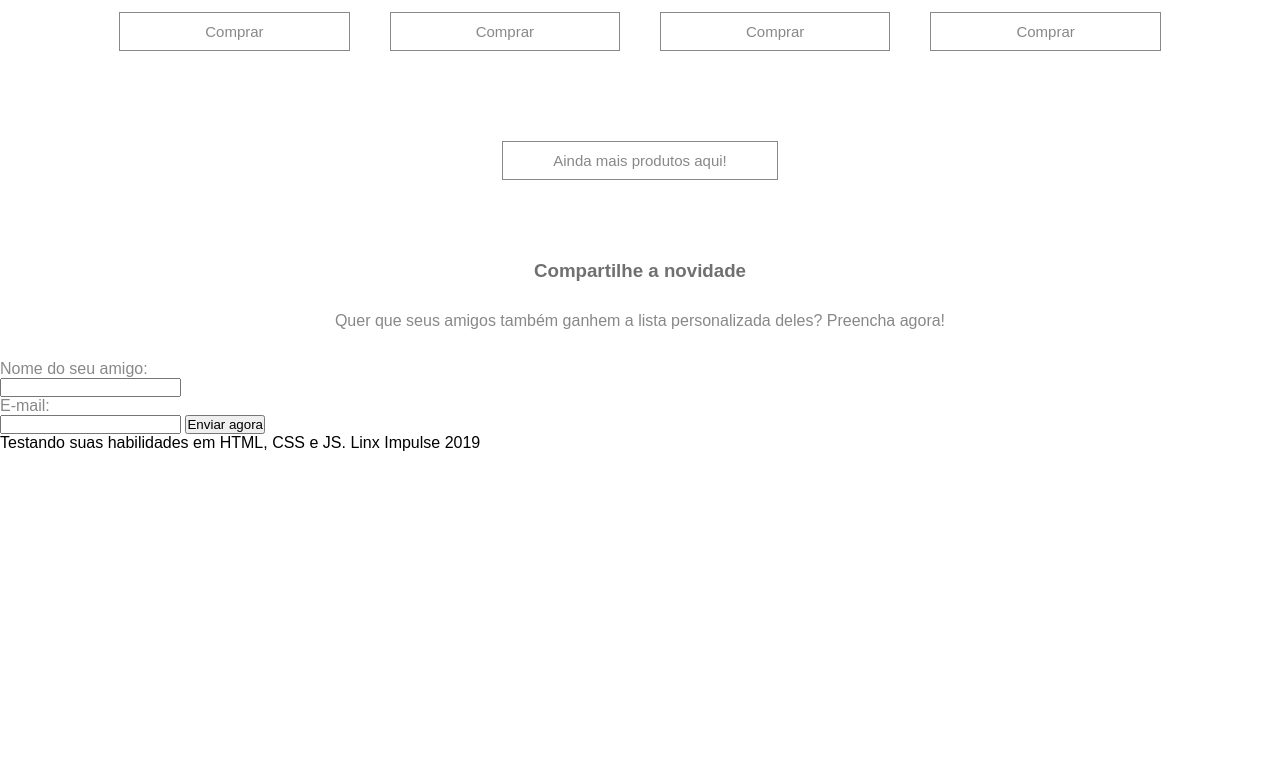
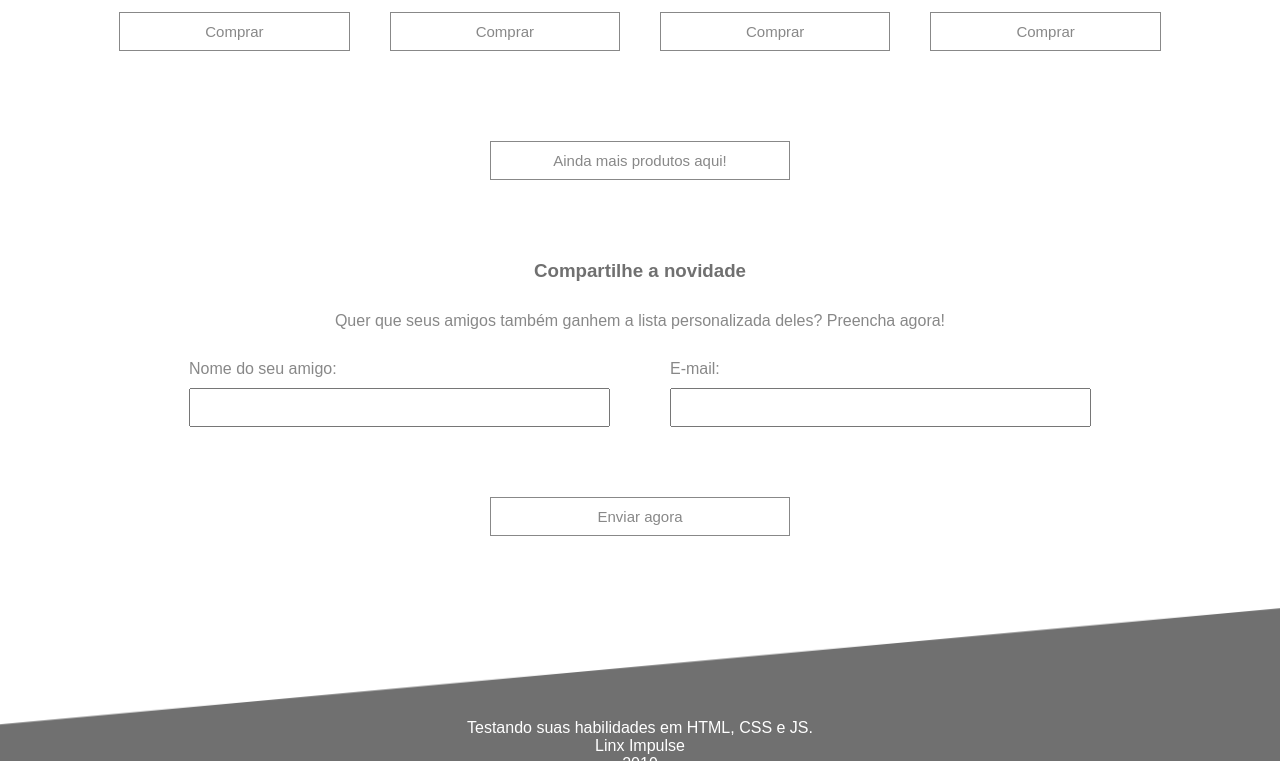
Before and after one commit to Guuzta/desafio_frontend_developer, a plain HTML site: page index.html in a window 1280 px wide. Shown: the part 2039-2800 px from the top of the page. Before the commit the page ends 2491 px from the top, so only its background shows below. Drawn offline with Linux system fonts and the light colour scheme.

Commit message:
adicionando estilo na secao de compartilhamento e no footer

```diff
--- a/css/main.scss
+++ b/css/main.scss
@@ -7,16 +7,19 @@
     flex-direction: column;
     align-items: center;
     text-align: center;
-    background-color: $secondary-color;
     color: #ffffff;
     height: 65vh;
+    background-image: url('../img/bg_image_header.png');
+    background-repeat: no-repeat;
+    background-position: 80% 0%;
 
     h1 + p {
         margin: 40px 0;
     }
 
     .navigationButtons {
-        margin-top: 30px;
+
+        margin-bottom: 80px;
 
         ul {
             display: flex;
@@ -163,7 +166,8 @@
 
         .product + button {
             margin-top: 70px;
-            padding: 10px 50px;
+            padding: 10px 0;
+            width: 300px;
             background-color: $btnColors;
             color: $primary-color;
             border: 1px solid $primary-color;
@@ -190,13 +194,40 @@
     }
 
     form {
-        margin: 0 auto;
+        display: flex;
+        flex-direction: column;
+        align-items: center;
+
+        .box {
+            display: flex;
+        }
 
         label {
 
+            margin: 0 30px;
+
             span {
+                margin-bottom: 10px;
                 display: block;
             }
+
+            input {
+                padding: 10px 0;
+                border-width: 30%;
+            }
+        }
+
+        button {
+            padding: 10px 0;
+            width: 300px;
+            margin-top: 70px;
+            margin-bottom: 70px;
+            padding: 10px 50px;
+            background-color: #ffffff;
+            color: #888888;
+            border: 1px solid #888888;
+            font-size: 15px;
+            cursor: pointer;
         }
     }
 }
@@ -205,3 +236,20 @@
     height: 180px;
     background-color: black;
 }
+
+footer {
+    height: 35vh;
+    background-image: url('../img/bg_image_footer.png');
+    background-repeat: no-repeat;
+    background-position: 80% 0%;
+    display: flex;
+    justify-content: center;
+    flex-direction: column;
+    align-items: center;
+    color: white;
+
+
+    span {
+        display: block;
+    }
+}
--- a/index.html
+++ b/index.html
@@ -250,24 +250,26 @@
         <p>Quer que seus amigos também ganhem a lista personalizada deles? Preencha agora!</p>
 
         <form >
+            <div class="box">
                 <label >
                     <span>Nome do seu amigo:</span>
-                <input type="text">
+                    <input type="text" size="50">
                 </label>
 
                 <label >
                     <span>E-mail:</span>
-                <input type="text">
+                    <input type="text" size="50">
                 </label>
+            </div>
 
             <button>Enviar agora</button>
         </form>
     </section>
 
     <footer>
-        <span>
-            Testando suas habilidades em HTML, CSS e JS. Linx Impulse 2019
-        </span>
+        <span>Testando suas habilidades em HTML, CSS e JS.</span>
+        <span>Linx Impulse</span>
+        <span>2019</span>
     </footer>
 </body>
 </html>
```
Also changed, not shown: css/main.css, img/bg_image_footer.png (added), img/bg_image_header.png (added), 1 other file. Lines whose indentation alone changed are shown as unchanged.
